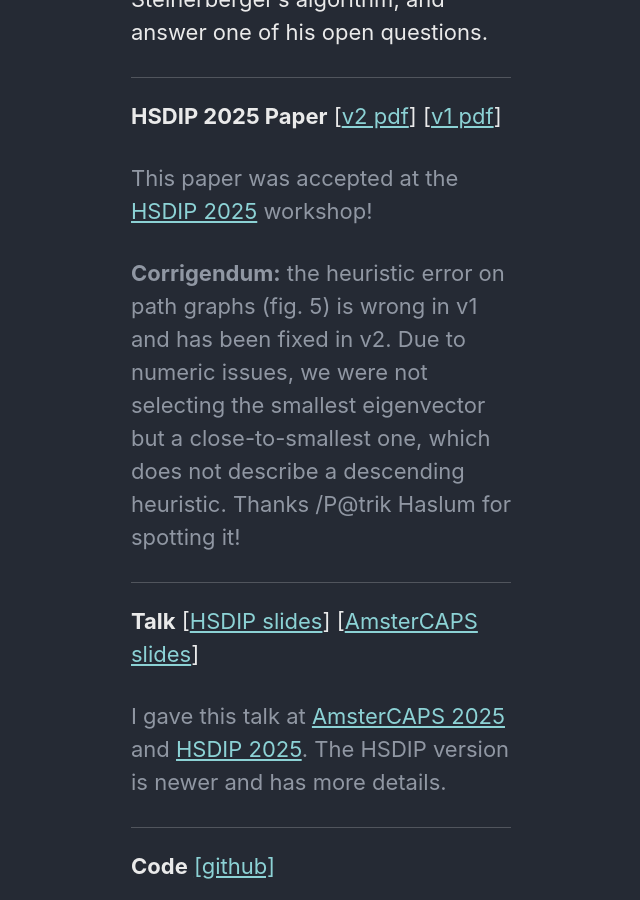
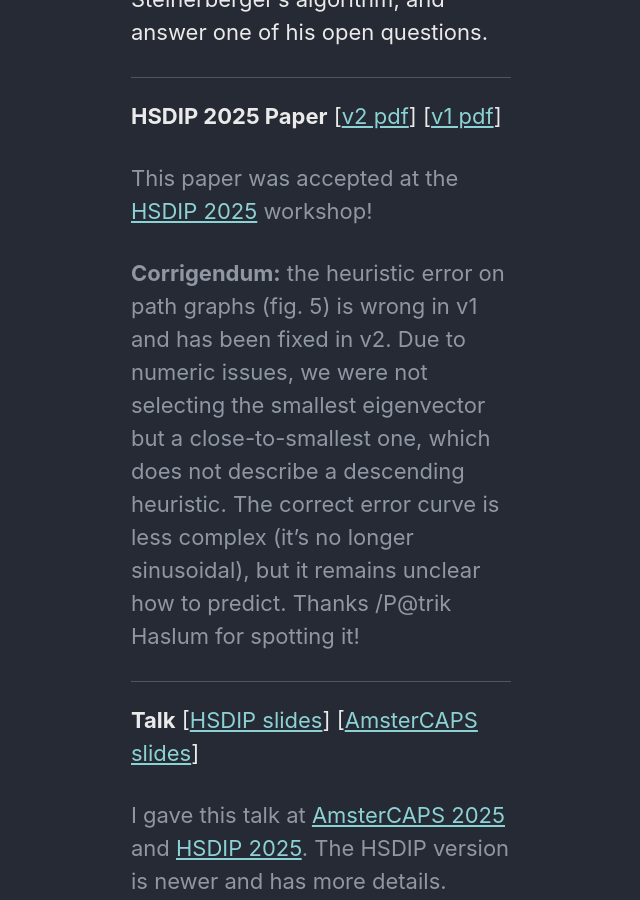
Before and after one commit to schmlz/schmlz.github.io, a Jekyll site: the page built from _posts/2025-09-02-spectral-graph-theory.markdown, in a window 1280 px wide and 900 px high, scrolled down 1054 px. Shown: the whole window, without its empty margins (319-959 px from the left). Built offline with Jekyll 4.4.1, drawn with Linux system fonts in a browser that asks for light colours; cached includes are drawn as plain includes.

Commit message:
added a bit more to corrigendum

```diff
--- a/_posts/2025-09-02-spectral-graph-theory.markdown
+++ b/_posts/2025-09-02-spectral-graph-theory.markdown
@@ -22,7 +22,7 @@ Spectral graph theory considers the matrices associated with graphs and studies
 This paper was accepted at the [HSDIP 2025](https://icaps25.icaps-conference.org/program/workshops/hsdip/) workshop!
 {: style="color: #9097a3"}
 
-**Corrigendum:** the heuristic error on path graphs (fig. 5) is wrong in v1 and has been fixed in v2. Due to numeric issues, we were not selecting the smallest eigenvector but a close-to-smallest one, which does not describe a descending heuristic. Thanks /P@trik Haslum for spotting it!
+**Corrigendum:** the heuristic error on path graphs (fig. 5) is wrong in v1 and has been fixed in v2. Due to numeric issues, we were not selecting the smallest eigenvector but a close-to-smallest one, which does not describe a descending heuristic. The correct error curve is less complex (it's no longer sinusoidal), but it remains unclear how to predict. Thanks /P@trik Haslum for spotting it!
 {: style="color: #9097a3"}
 
 ----
```
